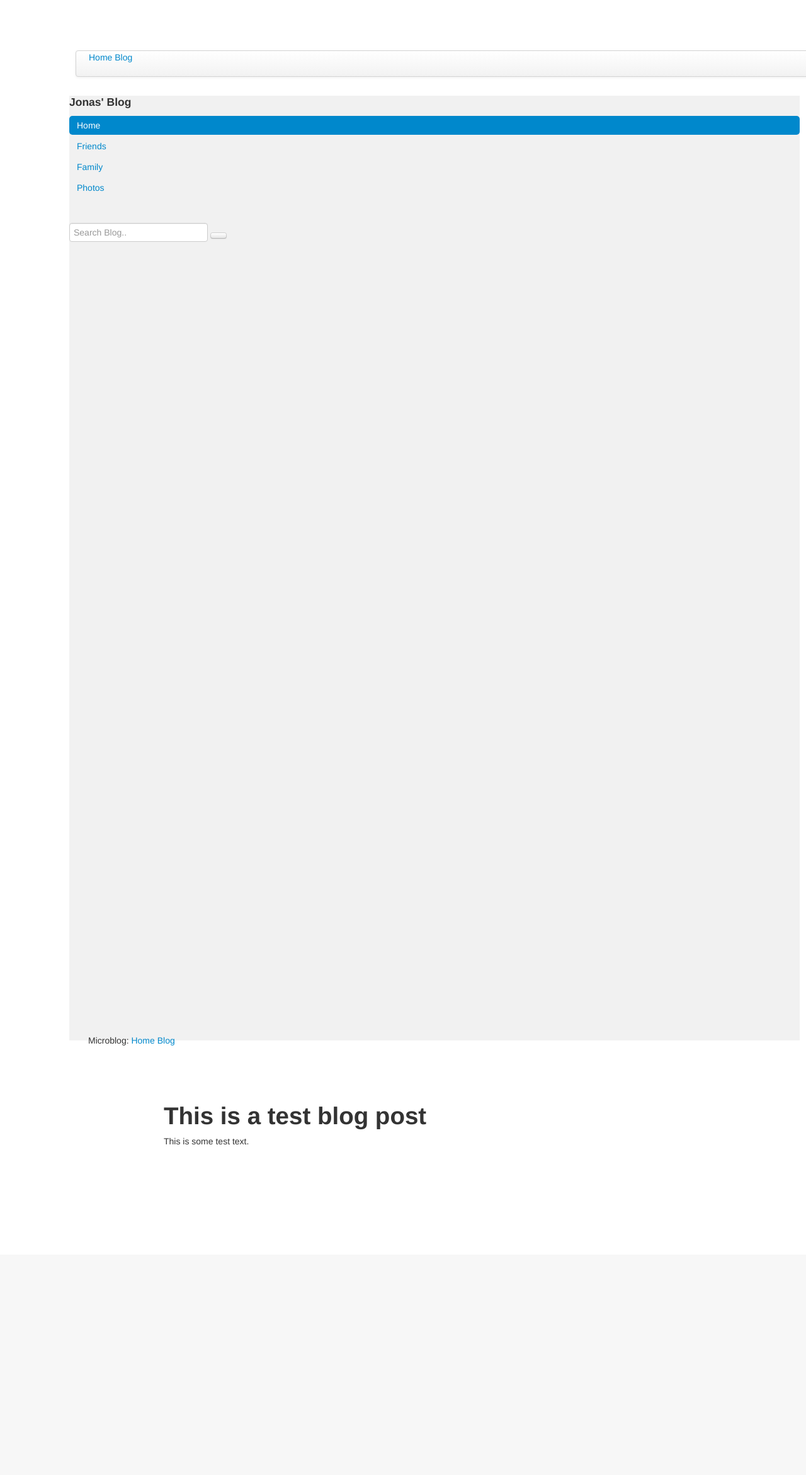
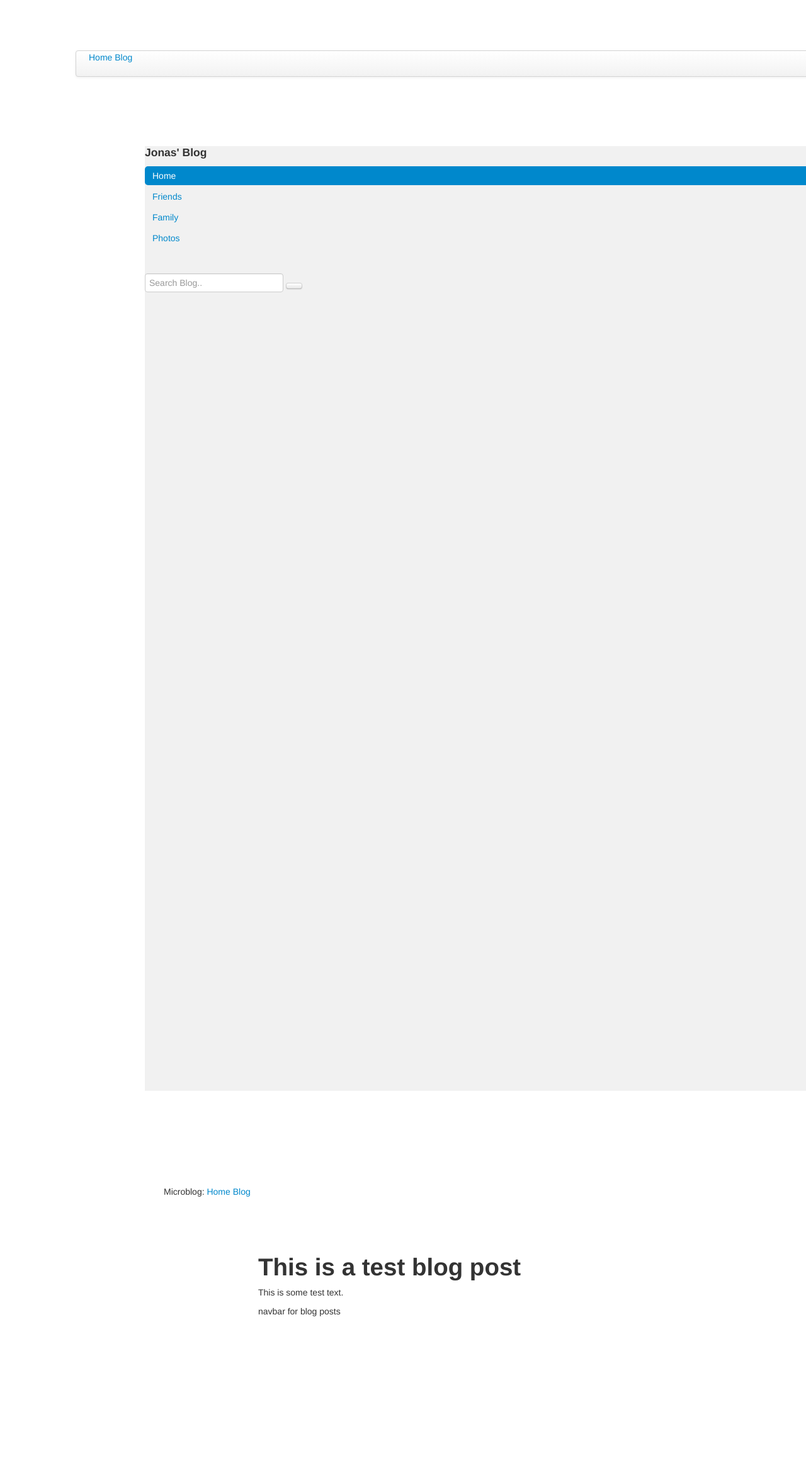
Before and after one commit to jneich/blog, a Flask app: page /blog in a window 1280 px wide; the page is wider, and only the part inside the window is pictured. Shown: that part at 63% size. Before the commit the page ends 1818 px from the top of that part, so only its background shows below. Run offline with Flask 2, Linux system fonts and the light colour scheme.

Commit message:
add blog bootstrap divs

```diff
--- a/app/templates/base.html
+++ b/app/templates/base.html
@@ -63,7 +63,7 @@
         </div>
       </div>
       <div class="container-fluid">
-
+  <div class="container">
     <div class="row content">
       <div class="col-sm-3 sidenav">
         <h4>Jonas' Blog</h4>
@@ -83,7 +83,8 @@
         </div>
       </div>
     </div>
-
+  </div>
+    <div class="container">
       <div class="row">
         <div class="span12">
           {% block content %}{% endblock %}
--- a/app/templates/blog.html
+++ b/app/templates/blog.html
@@ -14,9 +14,16 @@
   		<a href="/blog">Blog</a>
   </div>
 
+
+
   <div class="container text-center">
+    <div class="span8">
       <h1> This is a test blog post </h1>
       <p> This is some test text. </p>
+    </div>
+    <div class="span4">
+      <p> navbar for blog posts </p>
+    </div>
   </div>
 
   </body>
```
Lines whose indentation alone changed are shown as unchanged.
